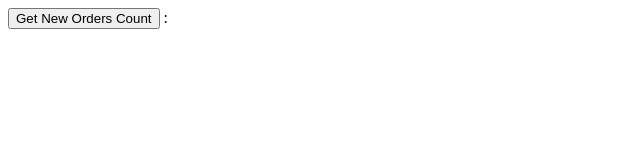
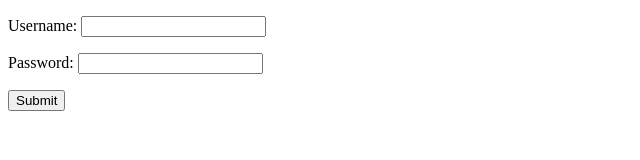
Before and after one commit to arthur-online/phonegap, a plain HTML site: page index.html in a window 1280 px wide. Shown: the whole page, without its empty margins (0-640 px from the left). Drawn offline with Linux system fonts and the light colour scheme.

Commit message:
Update index.html

```diff
--- a/index.html
+++ b/index.html
@@ -2,33 +2,22 @@
 <html>
 <head>
 <meta charset="utf-8">
-<title>Order Count</title>
-<script>
-var http = false;
-if(navigator.appName == "Microsoft Internet Explorer") {
-  http = new ActiveXObject("Microsoft.XMLHTTP");
-} else {
-  http =  new XMLHttpRequest();
-}
-function getdata(myval) {
-	document.getElementById('img_pro').style.visibility='visible'
-  http.open("GET", "http://www.aginova.info/phonegap/getdata.php", true);
-  http.onreadystatechange=function() {
-    if(http.readyState == 4) {
-      document.getElementById('results').innerHTML =http.responseText;
-    }
-  }
-    http.send(null);
-
-}
-
-
-</script>
+<title>Untitled Document</title>
 </head>
 
 <body>
 <form name="form1" method="post" action="">
-<input name="orders" onClick="getdata()" type="button" value="Get New Orders Count"> : <span id="results"><img style="visibility:hidden" id="img_pro" src="http://www.aginova.info/phonegap/process.gif" width="16"></span>
+  <p>
+    <label for="uname">Username:</label>
+    <input type="text" name="uname" id="uname">
+  </p>
+  <p>
+    <label for="pass">Password:</label>
+    <input type="password" name="pass" id="pass">
+  </p>
+  <p>
+    <input type="submit" name="button" id="button" value="Submit">
+  </p>
 </form>
 </body>
 </html>
```
